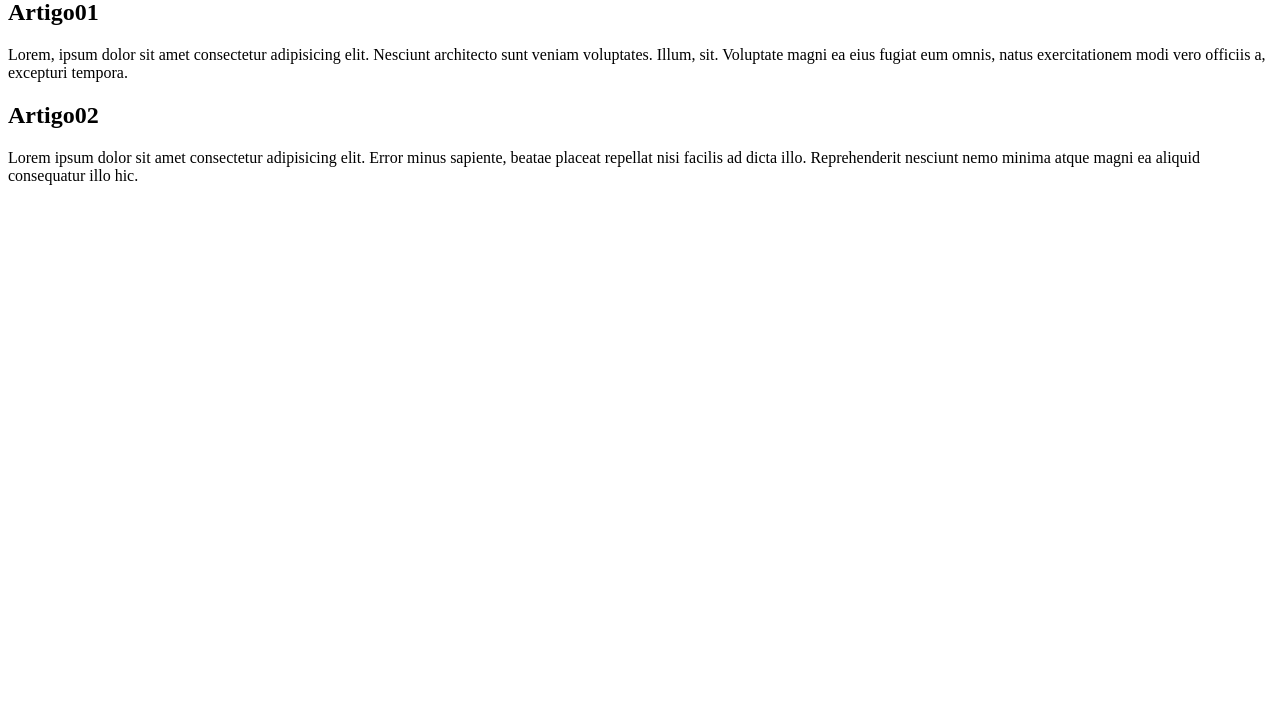
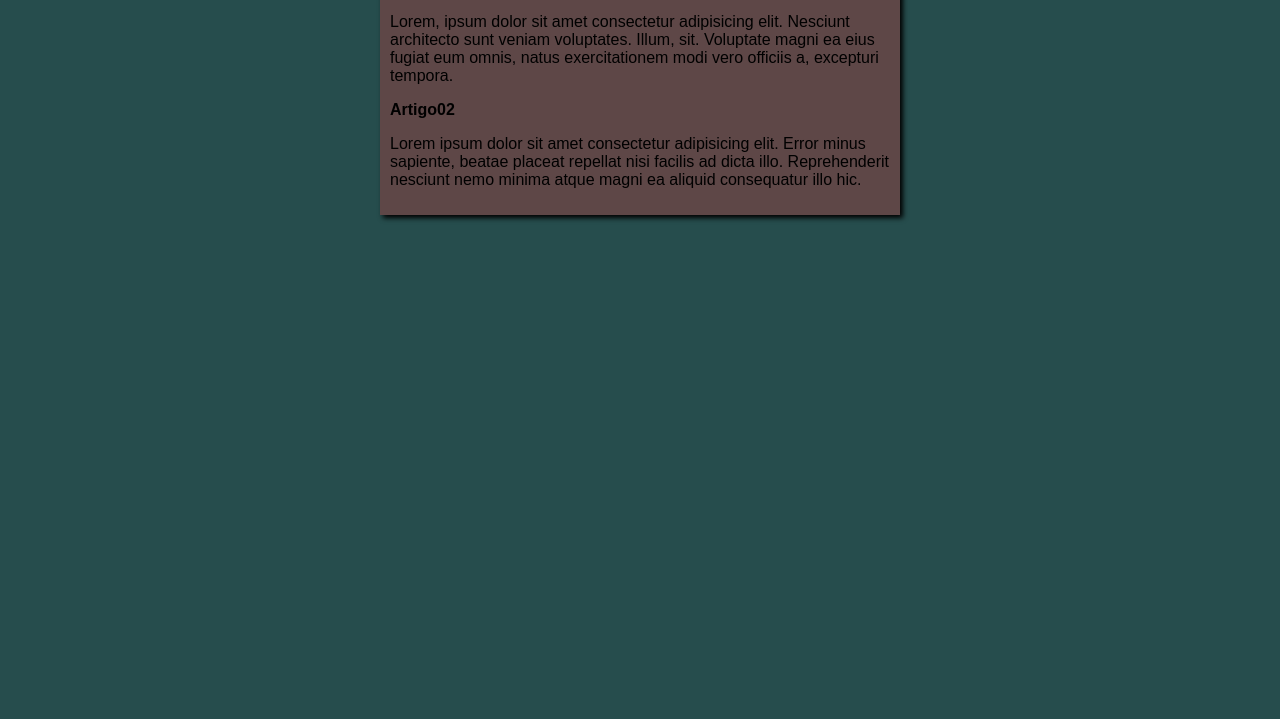
Before and after one commit to rodolphorso/projeto_site_cafecomskate, a plain HTML site: page index.html in a window 1280 px wide. Shown: the part 81-800 px from the top of the page. Drawn offline with Linux system fonts and the light colour scheme.

Commit message:
inicio de design

```diff
--- /dev/null
+++ b/estilos/style.css
@@ -0,0 +1,17 @@
+* {
+    font-family: Arial, Helvetica, sans-serif;
+    font-size: 16px;
+}
+
+body {
+    background-color: rgb(38, 77, 77);
+
+}
+
+main {
+    background-color: rgb(94, 71, 71);
+    width: 500px;
+    margin: auto;
+    padding: 10px;
+    box-shadow: 3px 3px 5px black;
+}
--- a/index.html
+++ b/index.html
@@ -4,6 +4,7 @@
     <meta charset="UTF-8">
     <meta name="viewport" content="width=device-width, initial-scale=1.0">
     <title>Projeto Social Café com Skate</title>
+    <link rel="stylesheet" href="estilos/style.css"
 </head>
 <body>
     <main>
```
